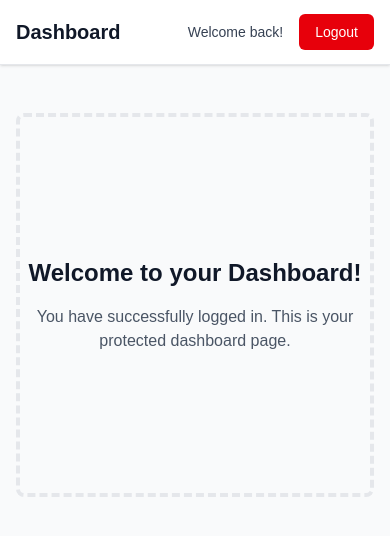
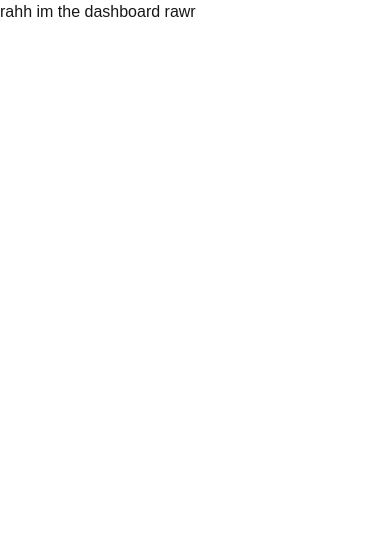
Before and after one commit to VanzTyl/Hackathon-Jam-26, a Next.js app in the folder Unveil/: page /dashboard in a window 390 px wide. Shown: the top 536 px of the page. Built offline with nearby package versions, Linux system fonts and the light colour scheme.

Commit message:
dashboard changes

```diff
--- a/Unveil/src/app/dashboard/page.tsx
+++ b/Unveil/src/app/dashboard/page.tsx
@@ -1,50 +1,7 @@
-'use client';
+function Dashboard(){
+  return(
+    <p>rahh im the dashboard rawr</p>
+  )
+}
 
-import { useRouter } from 'next/navigation';
-
-export default function Dashboard() {
-  const router = useRouter();
-
-  const handleLogout = () => {
-    // In a real app, you would clear the session/token here
-    router.push('/login');
-  };
-
-  return (
-    <div className="min-h-screen bg-gray-50">
-      <nav className="bg-white shadow-sm border-b border-gray-200">
-        <div className="max-w-7xl mx-auto px-4 sm:px-6 lg:px-8">
-          <div className="flex justify-between h-16">
-            <div className="flex items-center">
-              <h1 className="text-xl font-semibold text-gray-900">Dashboard</h1>
-            </div>
-            <div className="flex items-center space-x-4">
-              <span className="text-sm text-gray-700">Welcome back!</span>
-              <button
-                onClick={handleLogout}
-                className="bg-red-600 hover:bg-red-700 text-white px-4 py-2 rounded-md text-sm font-medium"
-              >
-                Logout
-              </button>
-            </div>
-          </div>
-        </div>
-      </nav>
-
-      <main className="max-w-7xl mx-auto py-6 sm:px-6 lg:px-8">
-        <div className="px-4 py-6 sm:px-0">
-          <div className="border-4 border-dashed border-gray-200 rounded-lg h-96 flex items-center justify-center">
-            <div className="text-center">
-              <h2 className="text-2xl font-bold text-gray-900 mb-4">
-                Welcome to your Dashboard!
-              </h2>
-              <p className="text-gray-600">
-                You have successfully logged in. This is your protected dashboard page.
-              </p>
-            </div>
-          </div>
-        </div>
-      </main>
-    </div>
-  );
-}
+export default Dashboard
--- a/Unveil/src/app/login/page.tsx
+++ b/Unveil/src/app/login/page.tsx
@@ -48,7 +48,7 @@ const handleLogin = async (e: FormEvent) => {
   return (
     <div>
       <h1>CIIT Login</h1>
-      <form onSubmit={handleLogin}>
+      <form onSubmit={handleLogin} className='login-form'>
         <div>
           <label>Email:</label>
           <input
@@ -67,7 +67,7 @@ const handleLogin = async (e: FormEvent) => {
             required
           />
         </div>
-        <button type="submit">Login</button>
+        <button type="submit" className='form-button'>Login</button>
       </form>
 
       {message && <p>{message}</p>}
--- a/Unveil/src/app/register/page.tsx
+++ b/Unveil/src/app/register/page.tsx
@@ -57,7 +57,7 @@ export default function RegisterPage() {
   return (
     <div>
       <h1>CIIT Register</h1>
-      <form onSubmit={handleRegister}>
+      <form onSubmit={handleRegister} className='register-form'>
         <div>
           <label>First Name:</label>
           <input type="text" value={firstName} onChange={(e) => setFirstName(e.target.value)} required />
@@ -81,7 +81,7 @@ export default function RegisterPage() {
             <option value="tutor">Tutor</option>
           </select>
         </div>
-        <button type="submit">Register</button>
+        <button type="submit" className='form-button'>Register</button>
       </form>
 
       {message && <p>{message}</p>}
```
